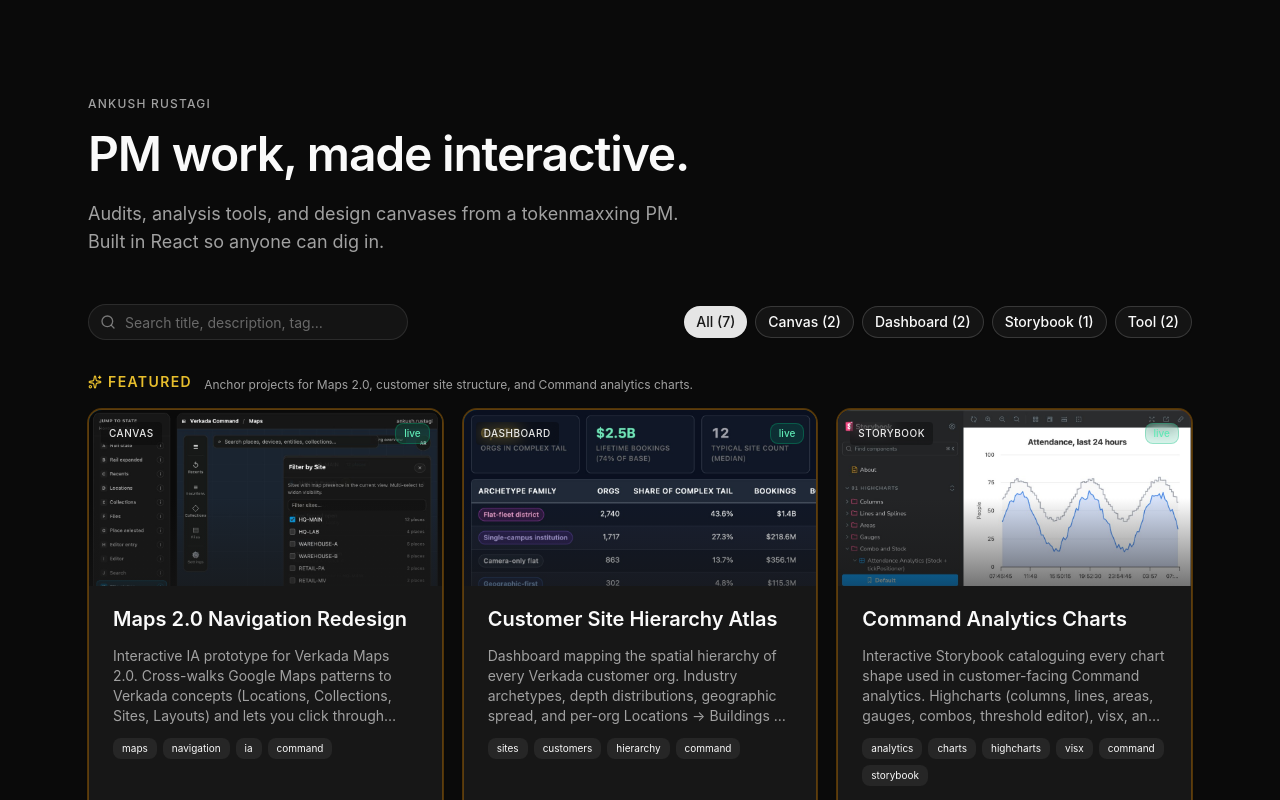
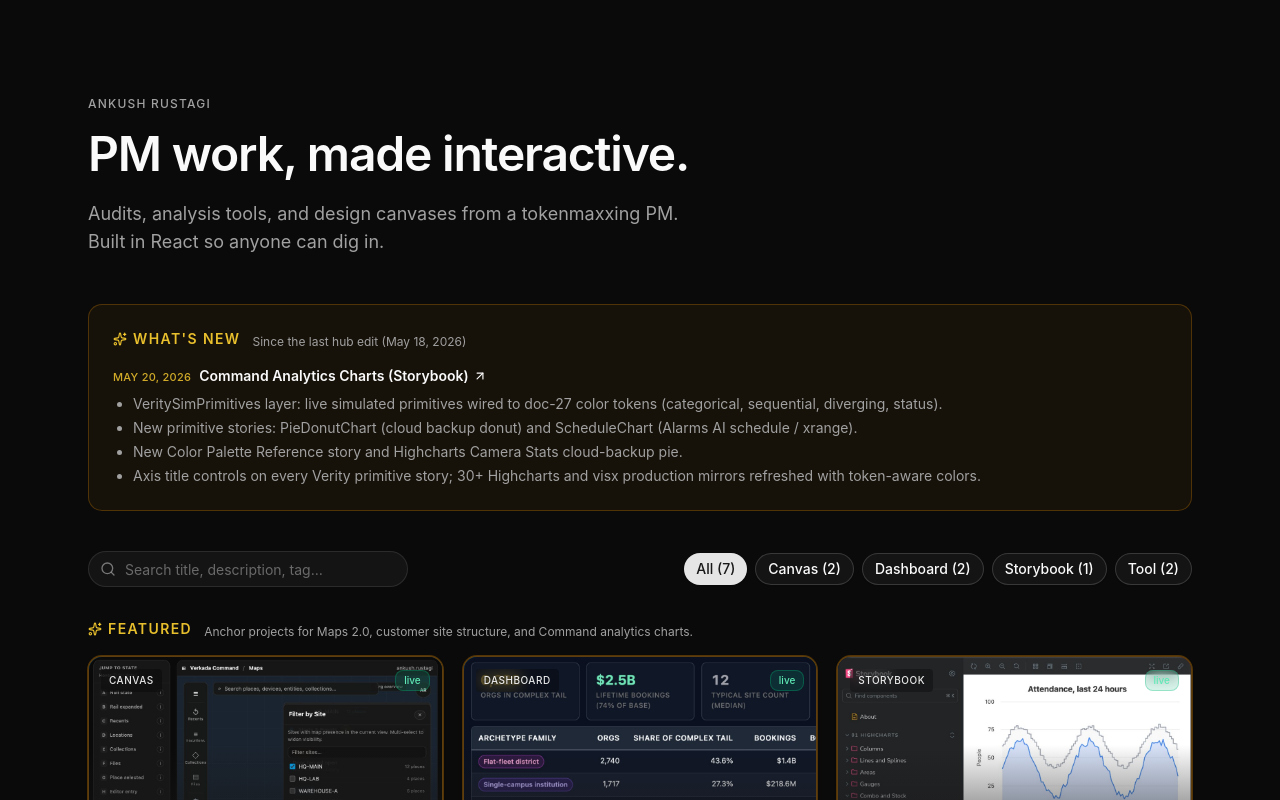
Before and after one commit to Ankush-Rustagi/Ankush-Rustagi.github.io, a React (Vite) app: page / in a window 1280 px wide. Shown: the top 800 px of the page. Built offline with nearby package versions, Linux system fonts and the light colour scheme.

Commit message:
Add What's New banner and refresh Storybook portfolio card.
Surfaces the May 20 Verity charts playground deploy on the home page and updates the Command Analytics Charts card metadata.

```diff
--- a/src/App.tsx
+++ b/src/App.tsx
@@ -17,6 +17,7 @@
   CardHeader,
   CardTitle,
 } from "@/components/ui/card"
+import { UpdatesBanner } from "@/components/UpdatesBanner"
 import { cn } from "@/lib/utils"
 
 const CATEGORY_LABELS: Record<PrototypeCategory, string> = {
@@ -224,6 +225,8 @@
         </p>
       </header>
 
+      <UpdatesBanner />
+
       {prototypes.length === 0 ? (
         <Card className="border-dashed">
           <CardHeader>
--- /dev/null
+++ b/src/components/UpdatesBanner.tsx
@@ -0,0 +1,72 @@
+import { ArrowUpRight, Sparkles } from 'lucide-react'
+
+import { lastSiteEditDate, siteUpdates } from '@/data/site-updates'
+import { cn } from '@/lib/utils'
+
+function formatDate(iso: string): string {
+  const d = new Date(iso + 'T00:00:00')
+  return d.toLocaleDateString('en-US', {
+    month: 'short',
+    day: 'numeric',
+    year: 'numeric',
+  })
+}
+
+export function UpdatesBanner() {
+  if (siteUpdates.length === 0) return null
+
+  return (
+    <section
+      className="mb-10 rounded-xl border border-amber-500/25 bg-amber-500/5 px-5 py-5 md:px-6 md:py-6"
+      aria-label="Recent updates"
+    >
+      <div className="flex flex-wrap items-baseline gap-x-3 gap-y-1 mb-4">
+        <h2 className="text-sm font-semibold uppercase tracking-widest text-amber-300/90 inline-flex items-center gap-1.5">
+          <Sparkles className="size-3.5" aria-hidden />
+          What&apos;s new
+        </h2>
+        <p className="text-xs text-muted-foreground">
+          Since the last hub edit ({formatDate(lastSiteEditDate)})
+        </p>
+      </div>
+
+      <ul className="space-y-5">
+        {siteUpdates.map((update) => (
+          <li key={`${update.date}-${update.title}`}>
+            <div className="flex flex-wrap items-baseline gap-x-2 gap-y-1 mb-2">
+              <time
+                dateTime={update.date}
+                className="text-[11px] font-medium uppercase tracking-wide text-amber-300/80"
+              >
+                {formatDate(update.date)}
+              </time>
+              {update.href ? (
+                <a
+                  href={update.href}
+                  target={update.external ? '_blank' : undefined}
+                  rel={update.external ? 'noopener noreferrer' : undefined}
+                  className={cn(
+                    'text-sm font-semibold text-foreground inline-flex items-center gap-1',
+                    'hover:text-amber-200 transition-colors',
+                  )}
+                >
+                  {update.title}
+                  <ArrowUpRight className="size-3.5 shrink-0" aria-hidden />
+                </a>
+              ) : (
+                <span className="text-sm font-semibold text-foreground">
+                  {update.title}
+                </span>
+              )}
+            </div>
+            <ul className="list-disc pl-5 space-y-1 text-sm text-muted-foreground">
+              {update.bullets.map((bullet) => (
+                <li key={bullet}>{bullet}</li>
+              ))}
+            </ul>
+          </li>
+        ))}
+      </ul>
+    </section>
+  )
+}
--- a/src/data/prototypes.ts
+++ b/src/data/prototypes.ts
@@ -99,12 +99,12 @@
     slug: 'verity-charts-playground',
     title: 'Command Analytics Charts',
     description:
-      'Interactive Storybook cataloguing every chart shape used in customer-facing Command analytics. Highcharts (columns, lines, areas, gauges, combos, threshold editor), visx, and Verity primitives shown side-by-side with the data shapes that drive them.',
+      'Interactive Storybook cataloguing every chart shape used in customer-facing Command analytics. Highcharts and visx production mirrors, plus live Verity primitive sims (doc-27 tokens, PieDonut, ScheduleChart, color palettes).',
     href: 'https://ankush-rustagi.github.io/verity-charts-playground/',
     category: 'storybook',
     status: 'live',
     createdDate: '2026-05-19',
-    modifiedDate: '2026-05-19',
+    modifiedDate: '2026-05-20',
     gradient: 'analytics',
     tags: ['analytics', 'charts', 'highcharts', 'visx', 'command', 'storybook'],
     external: true,
--- /dev/null
+++ b/src/data/site-updates.ts
@@ -0,0 +1,28 @@
+/**
+ * Changelog surfaced on the portfolio home page banner.
+ * lastSiteEditDate: last hub deploy before this batch (used in the banner header).
+ */
+export const lastSiteEditDate = '2026-05-18'
+
+export interface SiteUpdate {
+  date: string
+  title: string
+  href?: string
+  external?: boolean
+  bullets: string[]
+}
+
+export const siteUpdates: SiteUpdate[] = [
+  {
+    date: '2026-05-20',
+    title: 'Command Analytics Charts (Storybook)',
+    href: 'https://ankush-rustagi.github.io/verity-charts-playground/',
+    external: true,
+    bullets: [
+      'VeritySimPrimitives layer: live simulated primitives wired to doc-27 color tokens (categorical, sequential, diverging, status).',
+      'New primitive stories: PieDonutChart (cloud backup donut) and ScheduleChart (Alarms AI schedule / xrange).',
+      'New Color Palette Reference story and Highcharts Camera Stats cloud-backup pie.',
+      'Axis title controls on every Verity primitive story; 30+ Highcharts and visx production mirrors refreshed with token-aware colors.',
+    ],
+  },
+]
```
